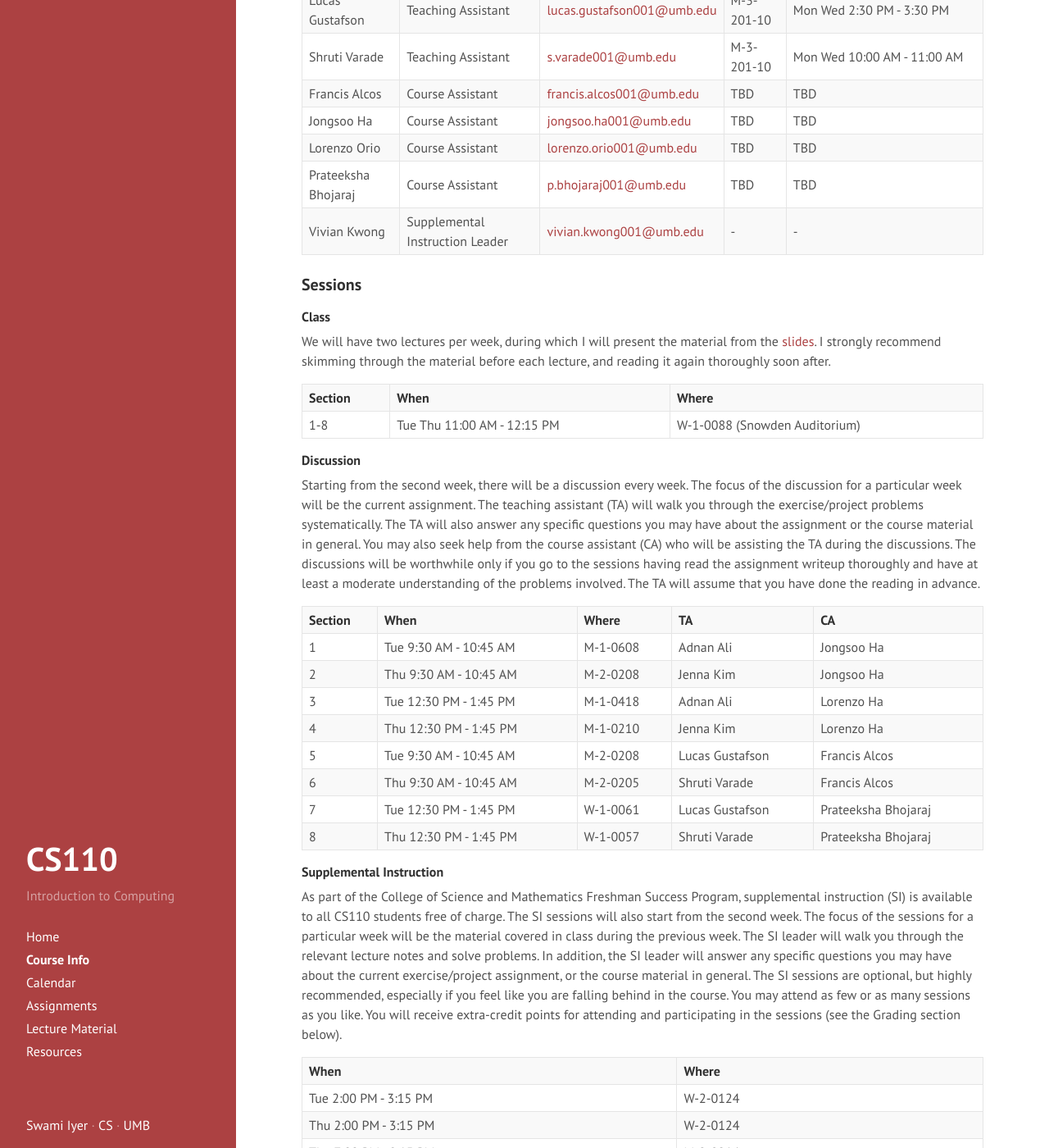
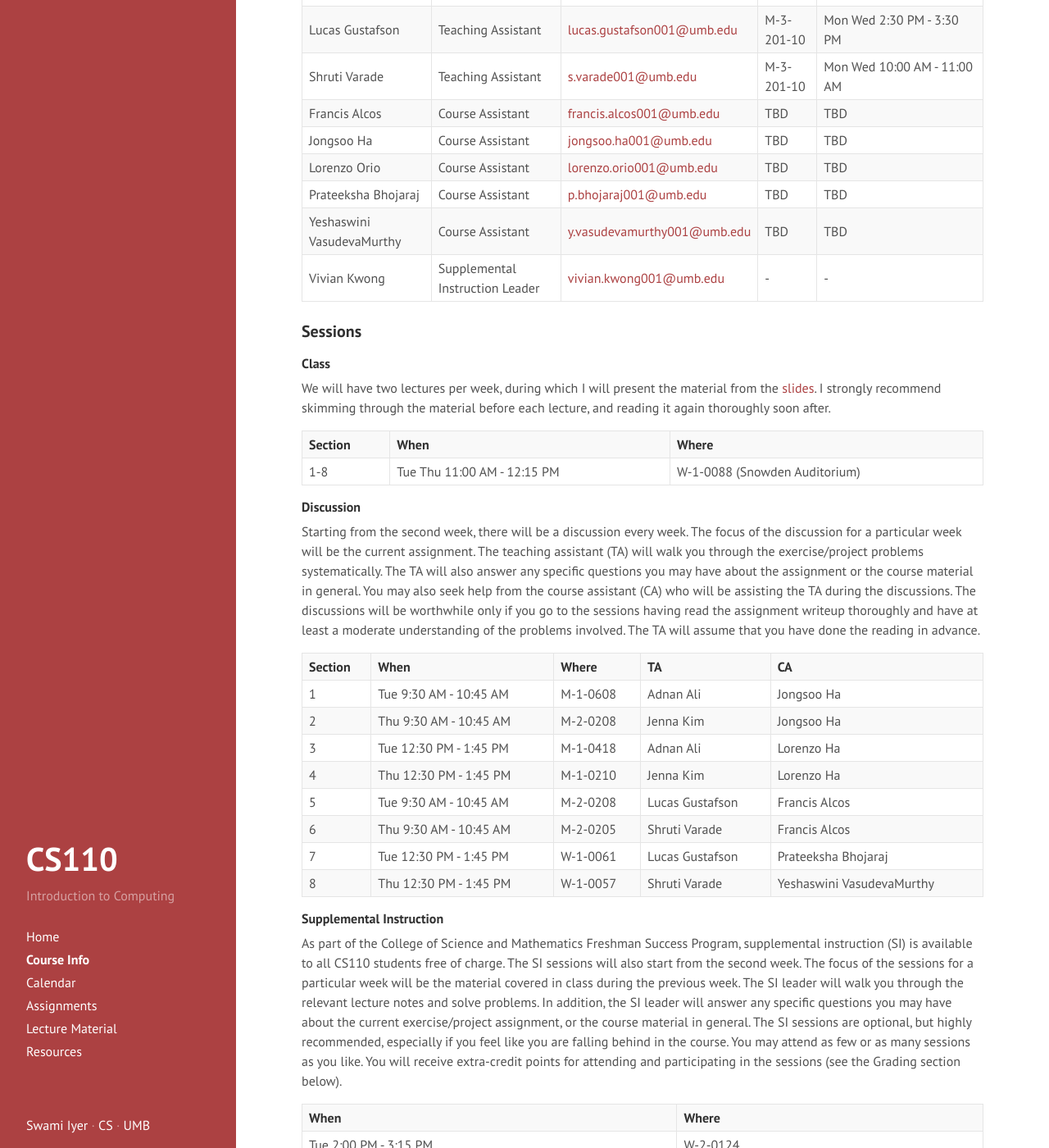
Before and after one commit to swamiiyer/swamiiyer.github.io, a Jekyll site: the page built from _pages/cs110/course_info.md, in a window 1280 px wide and 1400 px high, scrolled down 727 px. Shown: the whole window at 82% size. Built offline with Jekyll 4.4.1, drawn with Linux system fonts in a browser that asks for light colours.

Commit message:
CA changes

```diff
--- a/_pages/cs110/course_info.md
+++ b/_pages/cs110/course_info.md
@@ -25,6 +25,7 @@ Francis Alcos | Course Assistant | [francis.alcos001@umb.edu](francis.alcos001@u
 Jongsoo Ha | Course Assistant | [jongsoo.ha001@umb.edu](jongsoo.ha001@umb.edu) | TBD | TBD |
 Lorenzo Orio | Course Assistant | [lorenzo.orio001@umb.edu](lorenzo.orio001@umb.edu) | TBD | TBD |
 Prateeksha Bhojaraj | Course Assistant | [p.bhojaraj001@umb.edu](p.bhojaraj001@umb.edu) | TBD | TBD |
+Yeshaswini VasudevaMurthy | Course Assistant | [y.vasudevamurthy001@umb.edu](y.vasudevamurthy001@umb.edu) | TBD | TBD |
 Vivian Kwong | Supplemental Instruction Leader | [vivian.kwong001@umb.edu](vivian.kwong001@umb.edu) | - | - |
 
 ### Sessions
@@ -48,7 +49,7 @@ Starting from the second week, there will be a discussion every week. The focus
 5 | Tue 9:30 AM - 10:45 AM | M-2-0208 | Lucas Gustafson | Francis Alcos |
 6 | Thu 9:30 AM - 10:45 AM | M-2-0205 | Shruti Varade | Francis Alcos |
 7 | Tue 12:30 PM - 1:45 PM | W-1-0061 | Lucas Gustafson | Prateeksha Bhojaraj |
-8 | Thu 12:30 PM - 1:45 PM | W-1-0057 | Shruti Varade | Prateeksha Bhojaraj |
+8 | Thu 12:30 PM - 1:45 PM | W-1-0057 | Shruti Varade | Yeshaswini VasudevaMurthy  |
 
 #### Supplemental Instruction
 
```
Also changed, not shown: _pages/cs210/course_info.md (+0 -1 lines).
